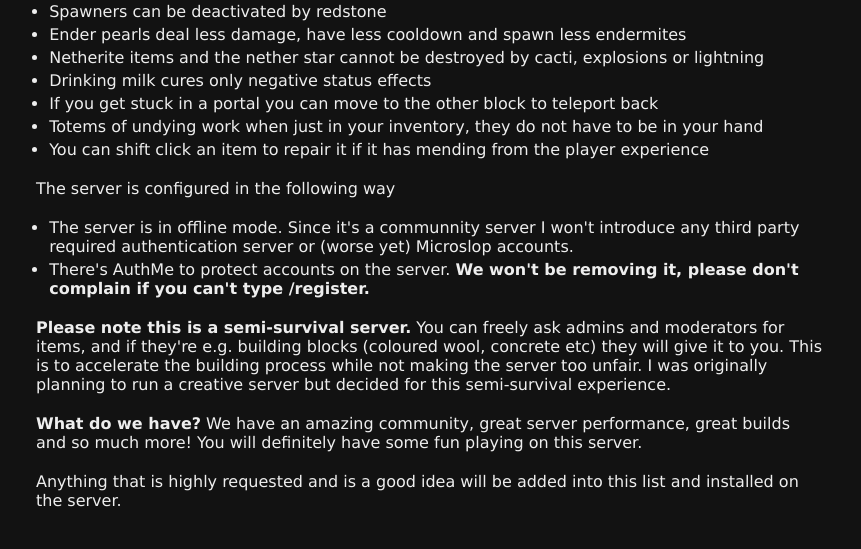
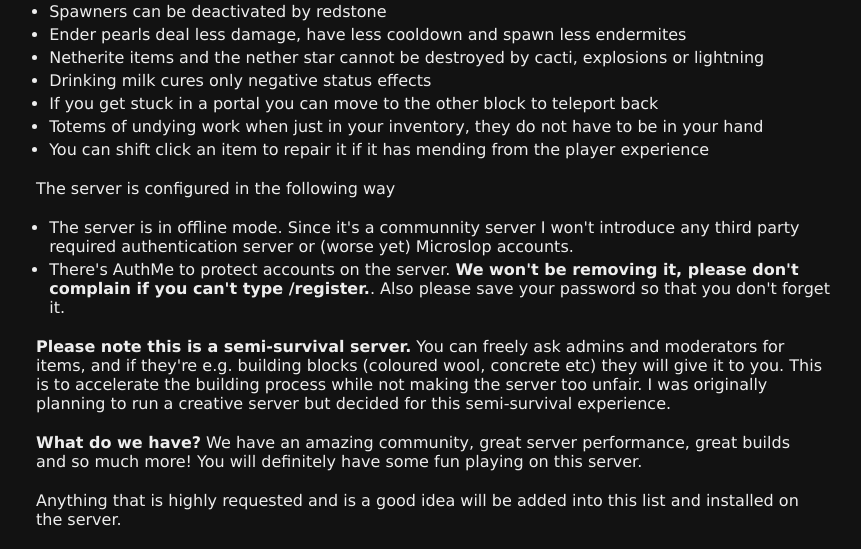
Before and after one commit to mldkyt/mcweb, a PHP site: page / in a window 1280 px wide. Shown: the part 1244-1793 px from the top of the page, without its empty margins (210-1071 px from the left). Before the commit the page ends 1751 px from the top, so only its background shows below. Run offline with PHP 8.4, Linux system fonts and the light colour scheme.

Commit message:
add password remember reminder
made with my 2 paws :3

```diff
--- a/website/src/index.php
+++ b/website/src/index.php
@@ -54,7 +54,7 @@
         <p>The server is configured in the following way</p>
         <ul>
             <li>The server is in offline mode. Since it's a communnity server I won't introduce any third party required authentication server or (worse yet) Microslop accounts.</li>
-            <li>There's AuthMe to protect accounts on the server. <strong>We won't be removing it, please don't complain if you can't type /register.</strong></li>
+            <li>There's AuthMe to protect accounts on the server. <strong>We won't be removing it, please don't complain if you can't type /register.</strong>. Also please save your password so that you don't forget it.</li>
         </ul>
 
         <p><strong>Please note this is a semi-survival server.</strong> You can freely ask admins and moderators for items, and if they're e.g. building blocks (coloured wool, concrete etc) they will give it to you. This is to accelerate the building process while not making the server too unfair. I was originally planning to run a creative server but decided for this semi-survival experience.</p>
```
